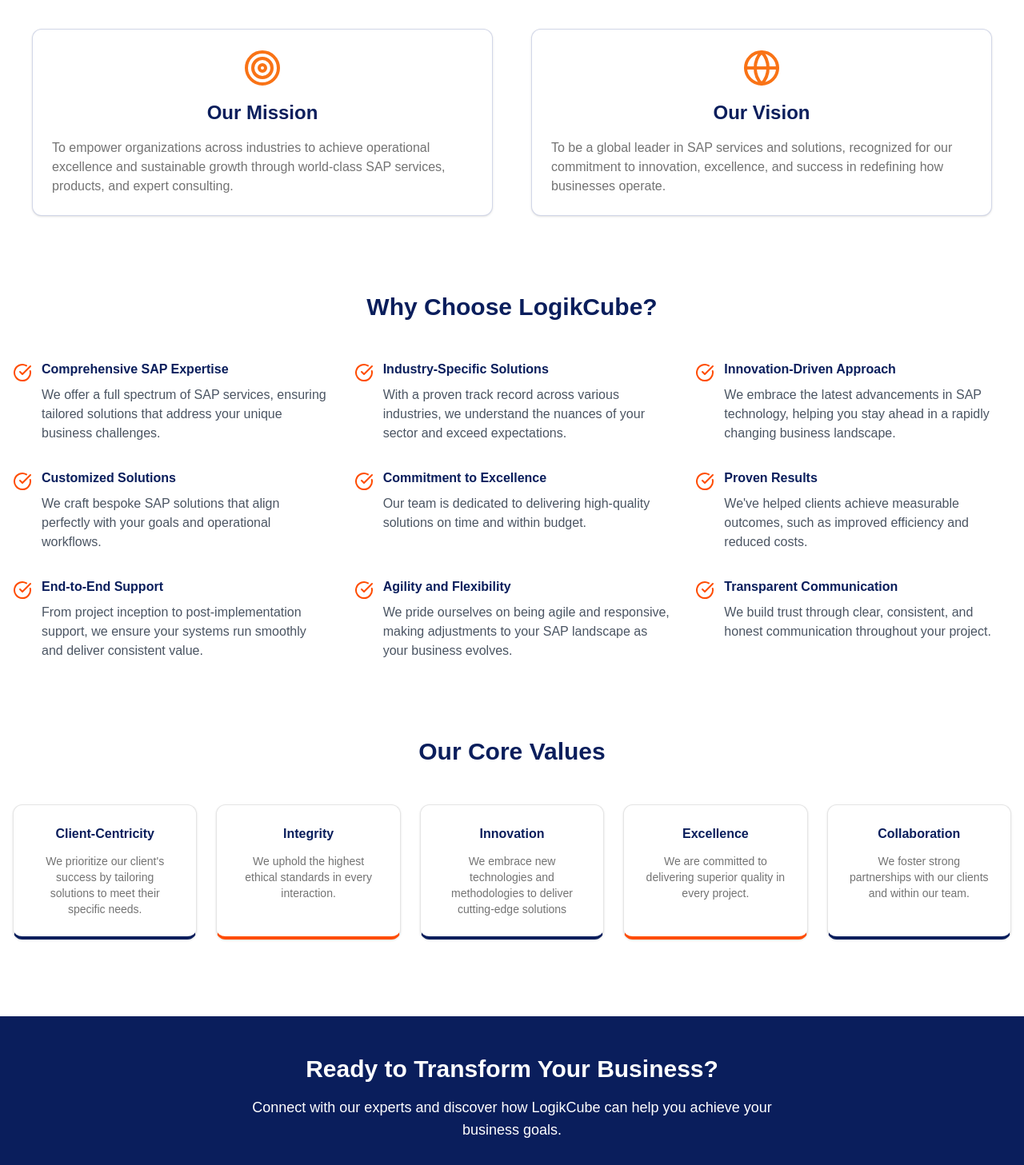
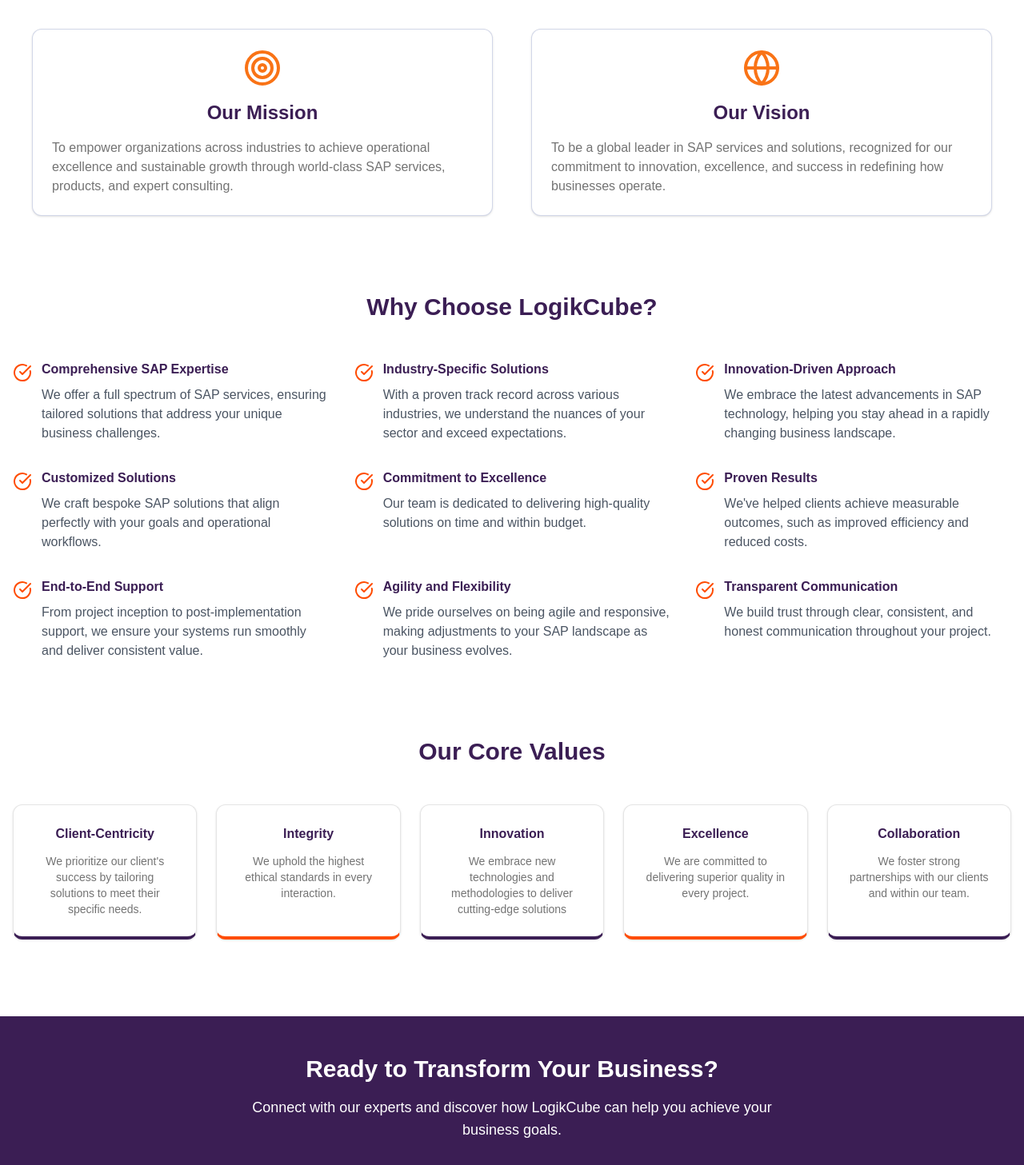
Before and after one commit to ArkaDutta-Maker/logic-cube, a Next.js app: page /about in a window 1280 px wide. Shown: the part 520-1977 px from the top of the page at 80% size. Built offline with nearby package versions, Linux system fonts and the light colour scheme.

Commit message:
Update page.tsx
color3B1E54

```diff
--- a/app/about/page.tsx
+++ b/app/about/page.tsx
@@ -32,7 +32,7 @@ export default function AboutPage() {
               <CardContent className="p-6">
                 <div className="flex flex-col space-y-4 items-center">
                   <Target className="h-12 w-12 text-[#f97316] items-center" />
-                  <h2 className="text-2xl font-bold text-[#0A1E5C]">
+                  <h2 className="text-2xl font-bold text-[#3B1E54]">
                     Our Mission
                   </h2>
                   <p className="text-muted-foreground">
@@ -47,7 +47,7 @@ export default function AboutPage() {
               <CardContent className="p-6">
                 <div className="flex flex-col space-y-4 items-center">
                   <Globe className="h-12 w-12 text-[#f97316]" />
-                  <h2 className="text-2xl font-bold text-[#0A1E5C]">
+                  <h2 className="text-2xl font-bold text-[#3B1E54]">
                     Our Vision
                   </h2>
                   <p className="text-muted-foreground">
@@ -63,7 +63,7 @@ export default function AboutPage() {
 
         {/* Why Choose Us Section */}
         <section>
-          <h2 className="text-3xl font-bold text-center mb-12 text-[#0A1E5C]">
+          <h2 className="text-3xl font-bold text-center mb-12 text-[#3B1E54]">
             Why Choose LogikCube?
           </h2>
           <div className="grid md:grid-cols-2 lg:grid-cols-3 gap-8">
@@ -81,7 +81,7 @@ export default function AboutPage() {
               <div key={index} className="flex items-start space-x-3">
                 <CheckCircle className="h-6 w-6 text-[#FF4C00] flex-shrink-0 mt-1" />
                 <div>
-                  <h3 className="font-semibold text-[#0A1E5C] mb-2">
+                  <h3 className="font-semibold text-[#3B1E54] mb-2">
                     {reason}
                   </h3>
                   <p className="text-gray-600">
@@ -95,7 +95,7 @@ export default function AboutPage() {
 
         {/* Core Values */}
         <section>
-          <h2 className="text-3xl font-bold text-center mb-12 text-[#0A1E5C]">
+          <h2 className="text-3xl font-bold text-center mb-12 text-[#3B1E54]">
             Our Core Values
           </h2>
           <div className="grid grid-cols-2 md:grid-cols-3 lg:grid-cols-5 gap-6">
@@ -127,12 +127,12 @@ export default function AboutPage() {
                 className={cn(
                   "text-center hover:shadow-lg transition-shadow",
                   index % 2 === 0
-                    ? "border-b-4 border-b-[#0A1E5C]"
+                    ? "border-b-4 border-b-[#3B1E54]"
                     : "border-b-4 border-b-[#FF4C00]"
                 )}
               >
                 <CardContent className="pt-6">
-                  <p className="font-bold text-[#0A1E5C]">{value[0]}</p>
+                  <p className="font-bold text-[#3B1E54]">{value[0]}</p>
                   <p className="text-sm mt-3 text-muted-foreground">
                     {value[1]}
                   </p>
@@ -144,7 +144,7 @@ export default function AboutPage() {
 
         {/* CTA Section */}
       </div>
-      <section className="text-center bg-[#0A1E5C] text-white p-12">
+      <section className="text-center bg-[#3B1E54] text-white p-12">
         <h2 className="text-3xl font-bold mb-4">
           Ready to Transform Your Business?
         </h2>
```
